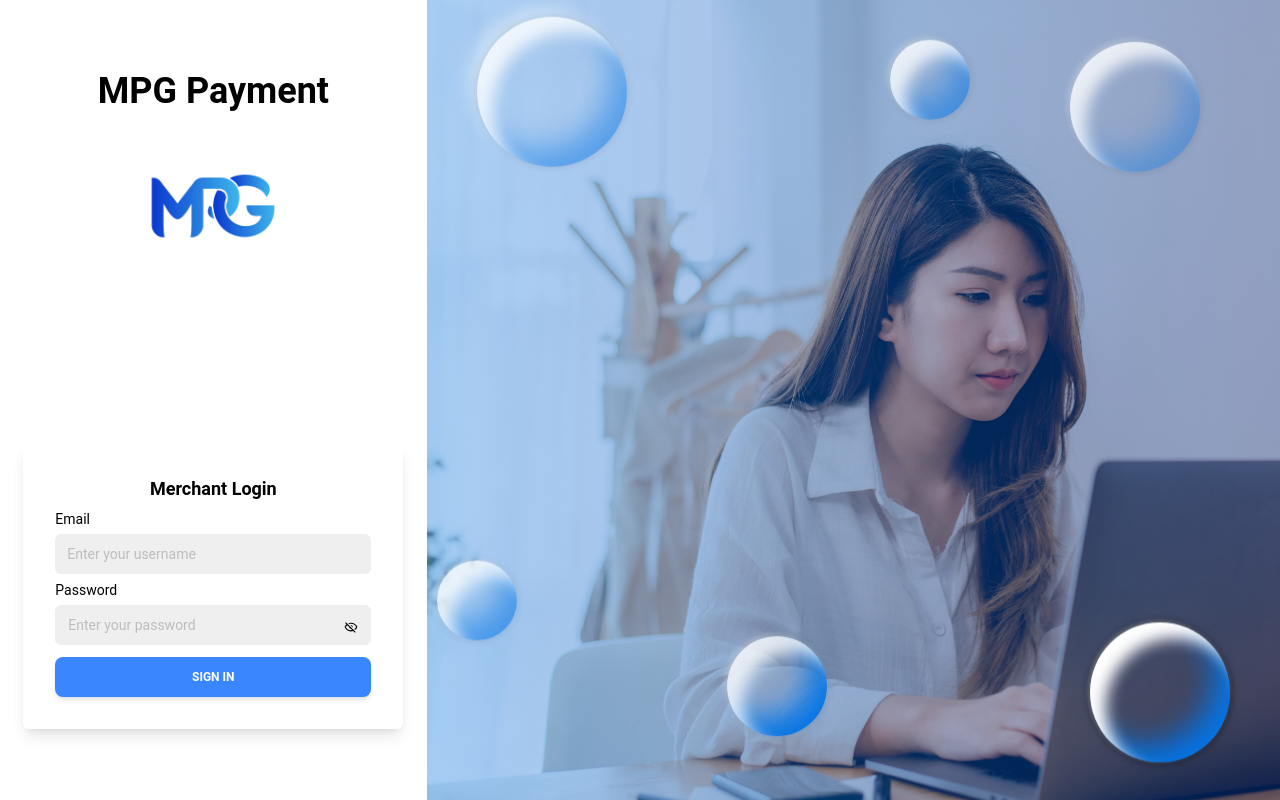
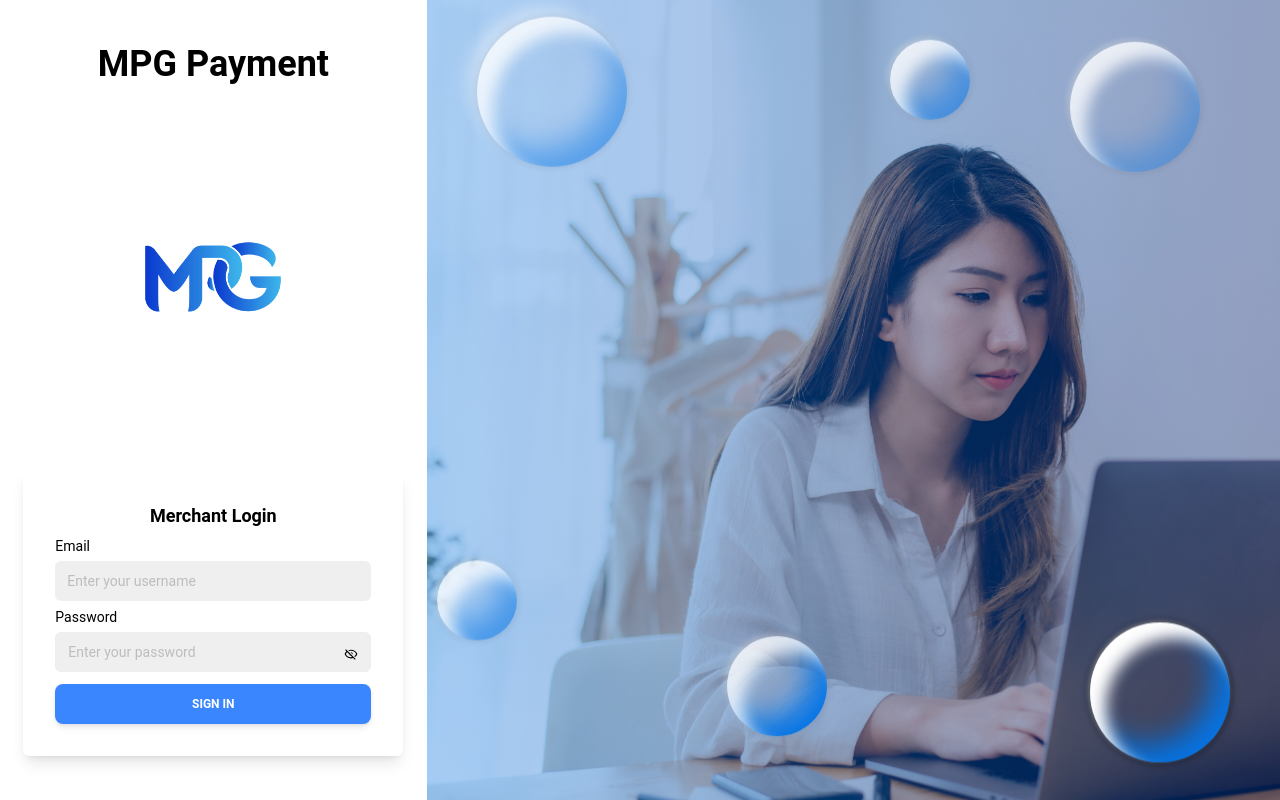
Before and after one commit to app-solinxtechnology/MpgMerchantDashboard, a React (Vite) app: page /login in a window 1280 px wide. Built offline with nearby package versions, Linux system fonts and the light colour scheme.

Commit message:
fix:login logo size merchant dashboard

```diff
--- a/src/pages/login/index.tsx
+++ b/src/pages/login/index.tsx
@@ -67,16 +67,17 @@ const Login = () => {
                 <span>MPG Payment</span>
               </div>
 
-              <div className="flex justify-center">
+
+            </div>
+
+          </div>
+          <div className="flex justify-center">
                 <img
                   src={logo}
-                  className="w-auto max-h-[190px]  rounded-full"
+                  className="w-auto max-h-[210px]  rounded-full"
                   alt=""
                 />
               </div>
-            </div>
-
-          </div>
           <div className=" bg-white shadow-lg p-8 w-[380px] cursor-pointer rounded-md">
             <div className="flex justify-center">
 
```
Also changed, not shown: 99 other files (tests, documents, lock files or other folders).
